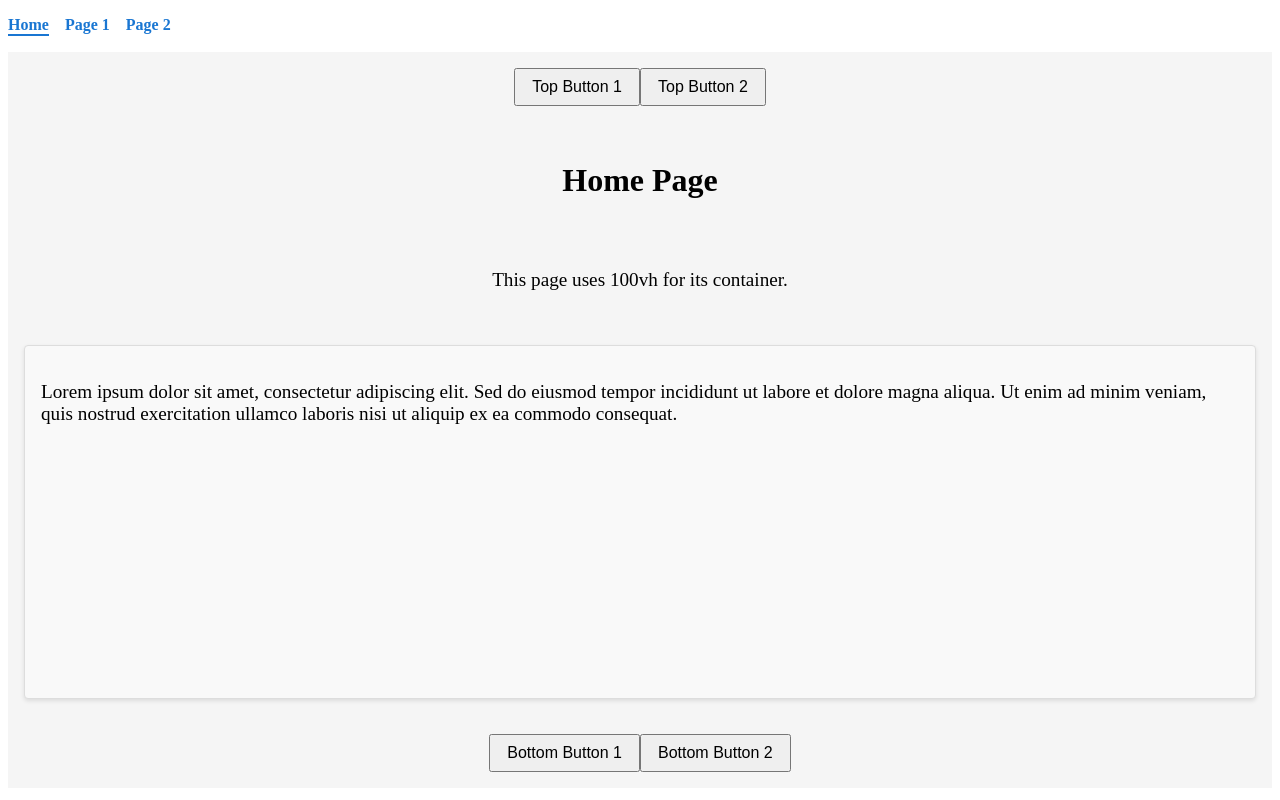
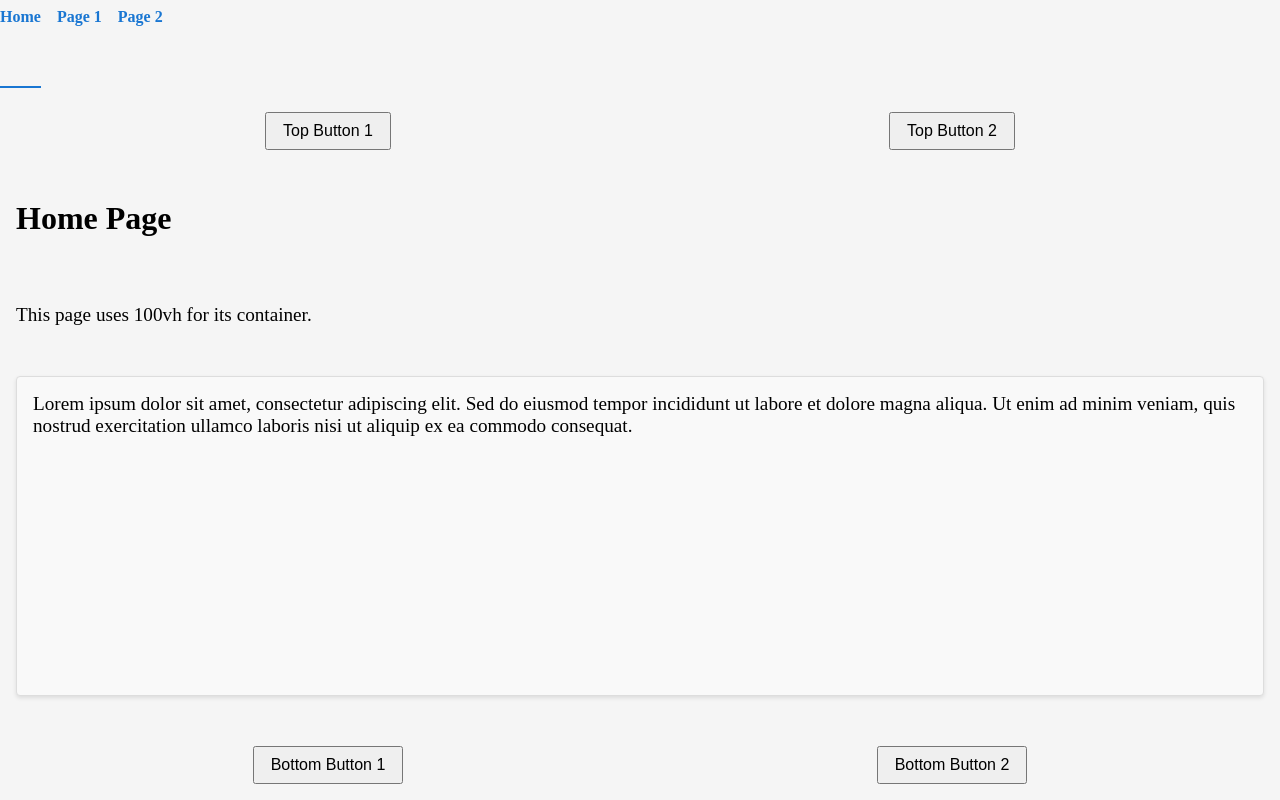
Before and after one commit to ignacioTrezza/ios-browser-ui-viewport-bug, an Angular app: page /ios-browser-ui-viewport-bug/#/ in a window 1280 px wide. Built offline with nearby package versions, Linux system fonts and the light colour scheme.

Commit message:
Se emparejan escenarios

```diff
--- a/src/app/app.component.html
+++ b/src/app/app.component.html
@@ -6,7 +6,5 @@
     <a routerLink="/page1" routerLinkActive="active">Page 1</a>
     <a routerLink="/page2" routerLinkActive="active">Page 2</a>
   </nav>
-
+<router-outlet></router-outlet>
 </div>
-
-<router-outlet></router-outlet>
--- a/src/app/app.component.scss
+++ b/src/app/app.component.scss
@@ -1,10 +1,13 @@
 /* Existing styles */
-
+.content{
+  height: 100vh;
+}
 // Navigation Styles
 .navigation {
   display: flex;
   gap: 1rem;
-  margin: 1rem 0;
+  padding: 0.5rem 0;
+  height: 6rem;
 
   a {
     text-decoration: none;
--- a/src/app/home/home.component.scss
+++ b/src/app/home/home.component.scss
@@ -4,6 +4,7 @@
   flex-direction: column;
   justify-content: space-between;
   padding: 1rem;
+  // background-color: #f5f5f5;
 }
 
 .button-group {
--- a/src/app/page1/page1.component.scss
+++ b/src/app/page1/page1.component.scss
@@ -4,6 +4,7 @@
     flex-direction: column;
     justify-content: space-between;
     padding: 1rem;
+    background-color: #f5f5f5;
   }
 
 // New styles for the scrollable container
--- a/src/app/page2/page2.component.html
+++ b/src/app/page2/page2.component.html
@@ -1,4 +1,4 @@
-<div class="full-viewport page2">
+<div class=" page2">
   <h1>Page 2</h1>
   <p>Another page utilizing 100vh to test viewport behavior.</p>
   <p>Caso de error Scroll Behaviour</p>
--- a/src/app/page2/page2.component.scss
+++ b/src/app/page2/page2.component.scss
@@ -4,6 +4,7 @@
     flex-direction: column;
     justify-content: space-between;
     padding: 1rem;
+    background-color: #f5f5f5;
   }
 
 // New styles for the scrollable container
@@ -14,6 +15,7 @@
     overflow-y: auto;
     border: 1px solid #ccc; // Optional: for visual separation
     padding: 1rem; // Optional: for inner spacing
+    width: 100%;
 }
 
 .scrollable-container ul {
--- a/src/styles.scss
+++ b/src/styles.scss
@@ -1,20 +1,16 @@
 /* You can add global styles to this file, and also import other style files */
 
 /* Global Styles and SCSS Mixins */
-
-/* Mixin for full viewport height */
-@mixin full-viewport {
-  height: 100vh;
+* {
+  margin: 0;
+  padding: 0;
+  box-sizing: border-box;
+  font-size: 16px;
 }
-
-/* Variable for viewport height adjustment */
-$vh-adjustment: calc(var(--vh, 1vh) * 100);
-
-/* Apply mixin to the full-viewport class */
-.full-viewport {
-  @include full-viewport;
-  height: $vh-adjustment;
-
+html,
+body {
+  height: 100%;
+  overflow: hidden;
   display: flex;
   flex-direction: column;
   align-items: center;
@@ -30,3 +26,31 @@ $vh-adjustment: calc(var(--vh, 1vh) * 100);
     font-size: 1.2rem;
   }
 }
+/* Mixin for full viewport height */
+@mixin full-viewport {
+  height: 100vh;
+}
+
+/* Variable for viewport height adjustment */
+$vh-adjustment: calc(var(--vh, 1vh) * 100);
+
+/* Apply mixin to the full-viewport class */
+.full-viewport {
+  @include full-viewport;
+  height: $vh-adjustment;
+
+  // display: flex;
+  // flex-direction: column;
+  // align-items: center;
+  // justify-content: center;
+  // background-color: #f5f5f5;
+
+  // h1 {
+  //   font-size: 2rem;
+  //   margin-bottom: 1rem;
+  // }
+
+  // p {
+  //   font-size: 1.2rem;
+  // }
+}
```
